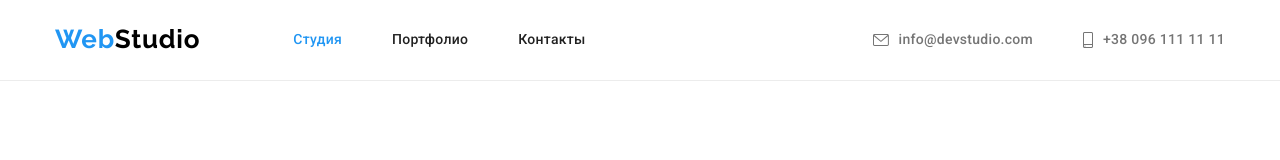
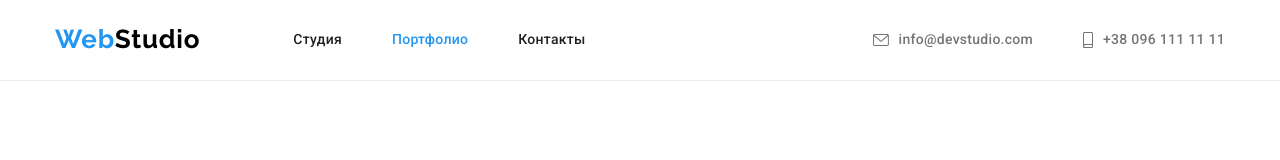
Before and after one commit to dj-egregor/goit-markup-hw-04, a plain HTML site: page portfolio.html in a window 1280 px wide. Shown: the top 160 px of the page. Drawn offline with nearby package versions, Linux system fonts and the light colour scheme.

Commit message:
Edit style active current page

```diff
--- a/portfolio.html
+++ b/portfolio.html
@@ -23,8 +23,8 @@
                 <a class="weblogo" href="./index.html"> <span class="weblogo-head">Web</span><span>Studio</span> </a>
                 <nav class="main-nav">
                     <ul class="main-nav-ul list">
-                        <li class="main-nav-item"><a class="main-nav-link active" href="./index.html">Студия</a></li>
-                        <li class="main-nav-item"><a class="main-nav-link" href="./portfolio.html">Портфолио</a></li>
+                        <li class="main-nav-item"><a class="main-nav-link" href="./index.html">Студия</a></li>
+                        <li class="main-nav-item"><a class="main-nav-link active" href="./portfolio.html">Портфолио</a></li>
                         <li class="main-nav-item"><a class="main-nav-link" href="#">Контакты</a></li>
                     </ul>
                 </nav>
```
